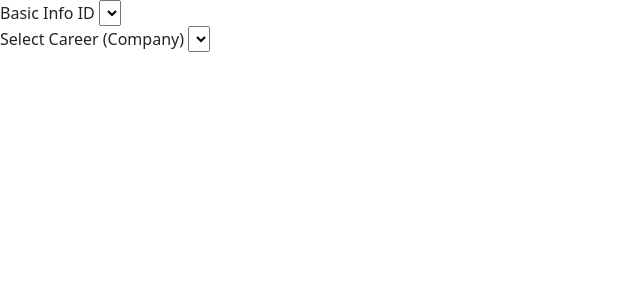
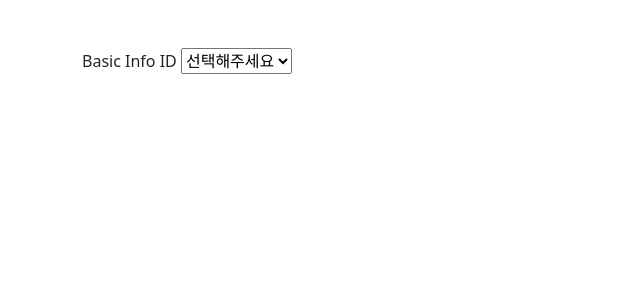
Before and after one commit to comsa33/portfolio-service, a Flask app: page /update_info in a window 1280 px wide. Shown: the top 300 px of the page, without its empty margins (0-640 px from the left). Run offline with Flask 3, Linux system fonts and the light colour scheme; data that the repository does not hold is empty; some libraries are stand-ins or nearby versions.

Commit message:
fix: update_info js

```diff
--- a/static/js/update_info.js
+++ b/static/js/update_info.js
@@ -7,6 +7,13 @@ function loadBasicInfoData() {
 
         dropdownIds.forEach((dropdownId) => {
             const basicInfoDropdown = document.getElementById(dropdownId);
+
+            // Add a default option
+            const defaultOption = document.createElement("option");
+            defaultOption.value = "";
+            defaultOption.textContent = "선택해주세요";
+            basicInfoDropdown.appendChild(defaultOption);
+
             data.forEach(basicInfo => {
                 const option = document.createElement("option");
                 option.value = basicInfo.id;
@@ -119,12 +126,7 @@ function updateCareer() {
 }
 
 document.addEventListener("DOMContentLoaded", function() {
-    loadBasicInfoData().then(() => {
-        const initialBasicInfoId = parseInt(document.getElementById("basic_info_id").value);
-        if (initialBasicInfoId) {
-          fetchCareers(initialBasicInfoId);
-        }
-      });
+    loadBasicInfoData();
     loadCareersbyBasicInfoId();
     loadCareerDataintoForm();
     updateCareer();
--- a/templates/update_info.html
+++ b/templates/update_info.html
@@ -8,6 +8,7 @@
     <link href="https://cdn.jsdelivr.net/npm/bootstrap@5.1.0/dist/css/bootstrap.min.css" rel="stylesheet">
 </head>
 <body>
+    <div class="container mt-5">
 
         <div>
             <label for="basic_info_id">Basic Info ID</label>
@@ -16,13 +17,13 @@
             </select>
         </div>
 
-    <div>
+        <form id="career_form" style="display:none;">
+            <div class="form-group">
                 <label for="career_select">Select Career (Company)</label>
-        <select id="career_select">
+                <select id="career_select" class="form-control">
                     <!-- Options filled dynamically via JavaScript -->
                 </select>
             </div>
-    <form id="career_form" style="display:none;">
             <div class="form-group">
                 <label for="company_name_eng">Company Name (English)</label>
                 <input type="text" id="company_name_eng" name="company_name_eng" class="form-control">
@@ -84,6 +85,7 @@
             </div>
 
             <button type="submit" id="update_career" class="btn btn-primary">Update</button>
+        </form>
     </div>
 
 
```
Lines whose indentation alone changed are shown as unchanged.
